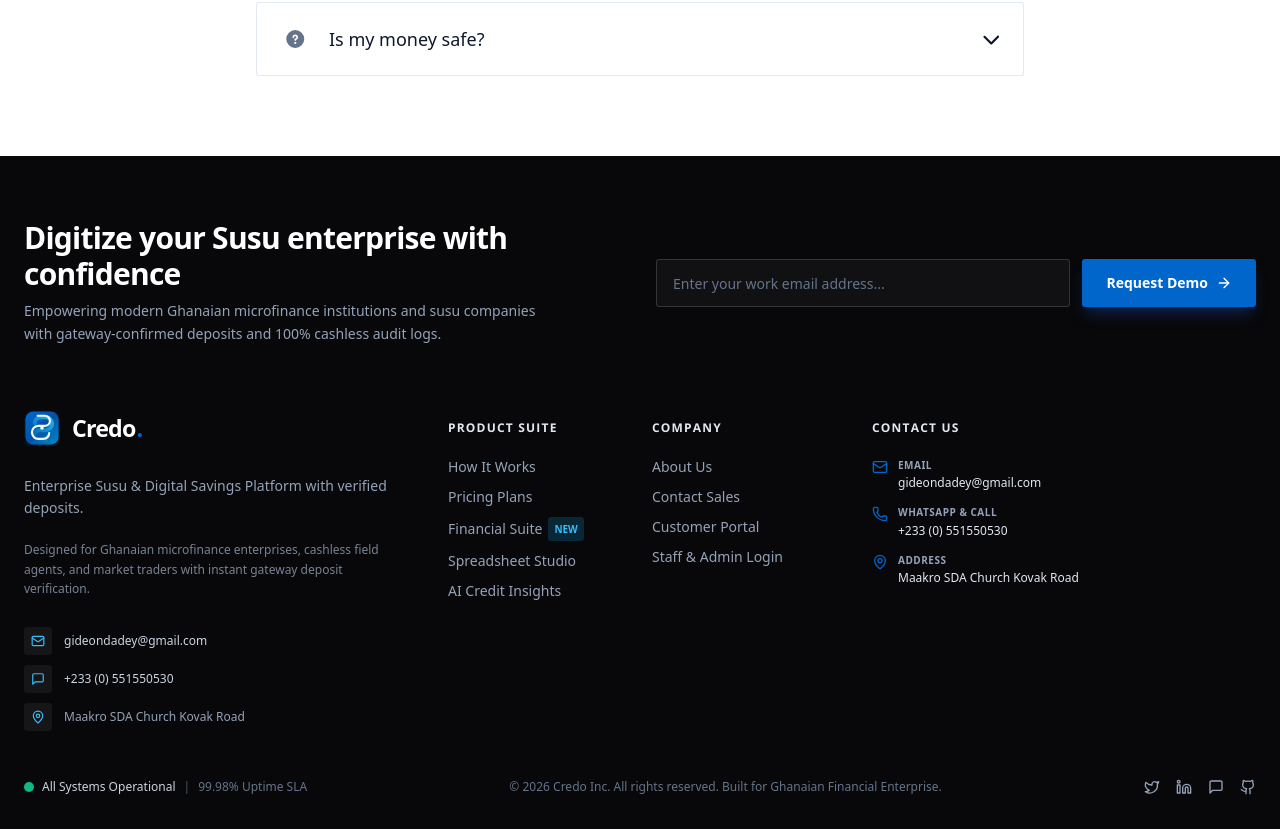
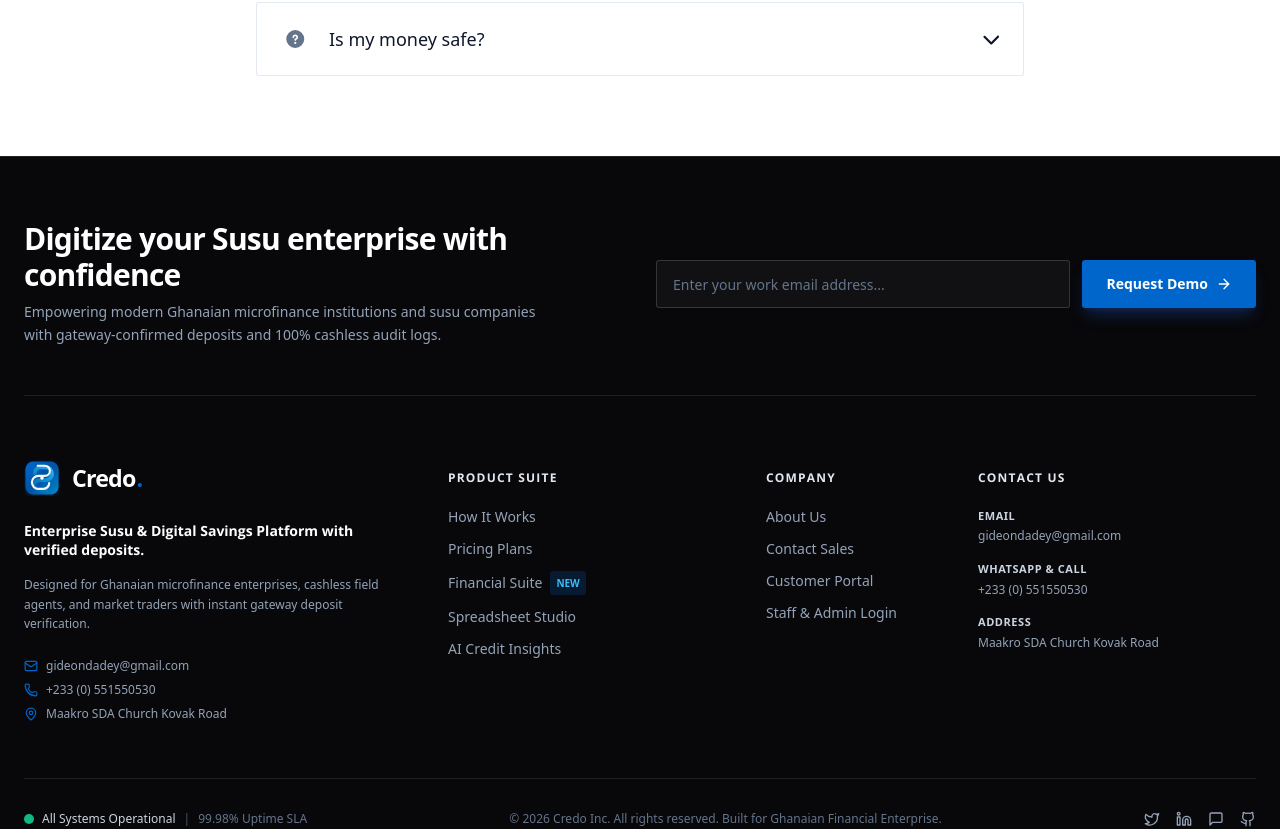
Before and after one commit to Gideon-Dadey/SusuFlow, a Next.js app in the folder apps/web/: page / in a window 1280 px wide. Shown: the part 4418-5247 px from the top of the page. Built offline with nearby package versions, Linux system fonts and the light colour scheme.

Commit message:
feat(ui): update footer layout and columns to match reference specification

```diff
--- a/apps/web/src/components/marketing/footer.tsx
+++ b/apps/web/src/components/marketing/footer.tsx
@@ -6,17 +6,14 @@
   Mail,
   MapPin,
   Phone,
-  ShieldCheck,
-  Lock,
   ArrowRight,
   CheckCircle2,
-  Building2,
-  MessageSquare,
   Github,
   Linkedin,
   Twitter,
+  MessageSquare,
 } from "lucide-react";
-import { APP_NAME, APP_TAGLINE, SUPPORT_EMAIL } from "@/lib/marketing-data";
+import { APP_NAME, SUPPORT_EMAIL } from "@/lib/marketing-data";
 import { BrandLockup } from "@/components/marketing/brand-logo";
 import { MarketingContainer } from "./marketing-container";
 
@@ -34,10 +31,10 @@
   };
 
   return (
-    <footer className="relative overflow-hidden bg-[#08080a] text-slate-100">
+    <footer className="relative overflow-hidden bg-[#08080a] text-slate-100 border-t border-white/10">
       <MarketingContainer className="relative z-10 pt-16 pb-8">
         {/* Top Section: Demo & Newsletter Bar */}
-        <div className="mb-16 grid grid-cols-1 lg:grid-cols-12 gap-8 items-center">
+        <div className="mb-16 grid grid-cols-1 lg:grid-cols-12 gap-8 items-center border-b border-white/10 pb-12">
           <div className="lg:col-span-6 space-y-2">
             <h2 className="text-2xl sm:text-3xl font-bold tracking-tight text-white font-sans">
               Digitize your Susu enterprise with confidence
@@ -75,12 +72,12 @@
                     onChange={(e) => setEmail(e.target.value)}
                     placeholder="Enter your work email address..."
                     required
-                    className="w-full h-12 rounded-2xl border border-white/15 bg-white/[0.04] px-4 text-sm text-white placeholder-slate-500 focus:border-primary focus:outline-none focus:ring-2 focus:ring-primary/30 transition-all"
+                    className="w-full h-12 rounded-xl border border-white/15 bg-white/[0.04] px-4 text-sm text-white placeholder-slate-500 focus:border-[#0066cc] focus:outline-none focus:ring-2 focus:ring-[#0066cc]/30 transition-all"
                   />
                 </div>
                 <button
                   type="submit"
-                  className="h-12 px-6 rounded-2xl bg-[#0066cc] hover:bg-[#0052a3] text-white font-bold text-sm transition-all duration-200 shadow-lg shadow-blue-600/25 flex items-center justify-center gap-2 shrink-0"
+                  className="h-12 px-6 rounded-xl bg-[#0066cc] hover:bg-[#0052a3] text-white font-bold text-sm transition-all duration-200 shadow-lg shadow-blue-600/25 flex items-center justify-center gap-2 shrink-0"
                 >
                   <span>Request Demo</span>
                   <ArrowRight className="h-4 w-4" />
@@ -90,65 +87,61 @@
           </div>
         </div>
 
-        {/* Main Grid: Domain Columns */}
-        <div className="grid grid-cols-1 md:grid-cols-2 lg:grid-cols-12 gap-10">
-          {/* Column 1: Brand & Office Information */}
-          <div className="lg:col-span-4 space-y-5">
+        {/* Main 4-Column Grid */}
+        <div className="grid grid-cols-1 sm:grid-cols-2 lg:grid-cols-12 gap-10">
+          {/* Column 1: Brand Information */}
+          <div className="lg:col-span-4 space-y-4">
             <Link href="/" className="inline-flex items-center">
               <BrandLockup onDark wordmarkClassName="text-2xl" />
             </Link>
-            <p className="text-sm text-slate-400 leading-relaxed max-w-sm">
-              {APP_TAGLINE}
-            </p>
-            <p className="text-xs text-slate-400/80 leading-relaxed">
+            <h3 className="text-sm font-bold text-white leading-snug">
+              Enterprise Susu &amp; Digital Savings Platform with verified
+              deposits.
+            </h3>
+            <p className="text-xs text-slate-400 leading-relaxed">
               Designed for Ghanaian microfinance enterprises, cashless field
               agents, and market traders with instant gateway deposit
               verification.
             </p>
 
-            {/* Direct Contact Links */}
-            <div className="space-y-2.5 pt-2">
+            <div className="space-y-2 pt-2 text-xs text-slate-400">
+              <p className="flex items-center gap-2">
+                <Mail className="h-3.5 w-3.5 text-[#0066cc] shrink-0" />
                 <a
-                href={`mailto:${SUPPORT_EMAIL}`}
-                className="flex items-center gap-3 text-xs text-slate-300 hover:text-sky-400 transition-colors"
+                  href="mailto:gideondadey@gmail.com"
+                  className="hover:text-white transition-colors"
                 >
-                <div className="flex h-7 w-7 items-center justify-center rounded-xl bg-white/[0.06] text-sky-400">
-                  <Mail className="h-3.5 w-3.5" />
-                </div>
-                {SUPPORT_EMAIL}
+                  gideondadey@gmail.com
                 </a>
+              </p>
+              <p className="flex items-center gap-2">
+                <Phone className="h-3.5 w-3.5 text-[#0066cc] shrink-0" />
                 <a
                   href="https://wa.me/233551550530"
                   target="_blank"
                   rel="noreferrer"
-                className="flex items-center gap-3 text-xs text-slate-300 hover:text-sky-400 transition-colors"
+                  className="hover:text-white transition-colors"
                 >
-                <div className="flex h-7 w-7 items-center justify-center rounded-xl bg-white/[0.06] text-sky-400">
-                  <MessageSquare className="h-3.5 w-3.5" />
-                </div>
                   +233 (0) 551550530
                 </a>
-              <div className="flex items-center gap-3 text-xs text-slate-400">
-                <div className="flex h-7 w-7 items-center justify-center rounded-xl bg-white/[0.06] text-sky-400">
-                  <MapPin className="h-3.5 w-3.5" />
-                </div>
-                Maakro SDA Church Kovak Road
-              </div>
+              </p>
+              <p className="flex items-center gap-2">
+                <MapPin className="h-3.5 w-3.5 text-[#0066cc] shrink-0" />
+                <span>Maakro SDA Church Kovak Road</span>
+              </p>
             </div>
           </div>
 
-          {/* 2-Column Mobile Alignment for Product Suite & Company */}
-          <div className="grid grid-cols-2 gap-6 col-span-1 lg:col-span-4 lg:grid-cols-2">
           {/* Column 2: Product Suite */}
-            <div className="space-y-4">
+          <div className="lg:col-span-3 space-y-4">
             <h3 className="text-xs font-bold text-slate-200 uppercase tracking-widest inline-block">
-                Product Suite
+              PRODUCT SUITE
             </h3>
-              <ul className="space-y-2.5 text-sm">
+            <ul className="space-y-3 text-sm">
               <li>
                 <Link
                   href="/how-it-works"
-                    className="text-slate-400 hover:text-sky-400 transition-colors"
+                  className="text-slate-400 hover:text-white transition-colors"
                 >
                   How It Works
                 </Link>
@@ -156,7 +149,7 @@
               <li>
                 <Link
                   href="/pricing"
-                    className="text-slate-400 hover:text-sky-400 transition-colors"
+                  className="text-slate-400 hover:text-white transition-colors"
                 >
                   Pricing Plans
                 </Link>
@@ -164,10 +157,10 @@
               <li>
                 <Link
                   href="/staff/calculator"
-                    className="text-slate-400 hover:text-sky-400 transition-colors flex items-center gap-1.5"
+                  className="text-slate-400 hover:text-white transition-colors inline-flex items-center gap-2"
                 >
                   <span>Financial Suite</span>
-                    <span className="rounded bg-sky-500/20 px-1.5 py-0.5 text-[10px] font-bold text-sky-400">
+                  <span className="rounded bg-[#0066cc]/20 px-1.5 py-0.5 text-[10px] font-bold text-[#38bdf8]">
                     NEW
                   </span>
                 </Link>
@@ -175,7 +168,7 @@
               <li>
                 <Link
                   href="/staff/excel"
-                    className="text-slate-400 hover:text-sky-400 transition-colors"
+                  className="text-slate-400 hover:text-white transition-colors"
                 >
                   Spreadsheet Studio
                 </Link>
@@ -183,7 +176,7 @@
               <li>
                 <Link
                   href="/staff/analytics"
-                    className="text-slate-400 hover:text-sky-400 transition-colors"
+                  className="text-slate-400 hover:text-white transition-colors"
                 >
                   AI Credit Insights
                 </Link>
@@ -192,15 +185,15 @@
           </div>
 
           {/* Column 3: Company */}
-            <div className="space-y-4">
+          <div className="lg:col-span-2 space-y-4">
             <h3 className="text-xs font-bold text-slate-200 uppercase tracking-widest inline-block">
-                Company
+              COMPANY
             </h3>
-              <ul className="space-y-2.5 text-sm">
+            <ul className="space-y-3 text-sm">
               <li>
                 <Link
                   href="/about"
-                    className="text-slate-400 hover:text-sky-400 transition-colors"
+                  className="text-slate-400 hover:text-white transition-colors"
                 >
                   About Us
                 </Link>
@@ -208,7 +201,7 @@
               <li>
                 <Link
                   href="/contact"
-                    className="text-slate-400 hover:text-sky-400 transition-colors"
+                  className="text-slate-400 hover:text-white transition-colors"
                 >
                   Contact Sales
                 </Link>
@@ -216,7 +209,7 @@
               <li>
                 <Link
                   href="/login"
-                    className="text-slate-400 hover:text-sky-400 transition-colors"
+                  className="text-slate-400 hover:text-white transition-colors"
                 >
                   Customer Portal
                 </Link>
@@ -224,70 +217,60 @@
               <li>
                 <Link
                   href="/login"
-                    className="text-slate-400 hover:text-sky-400 transition-colors"
+                  className="text-slate-400 hover:text-white transition-colors"
                 >
-                    Staff & Admin Login
+                  Staff &amp; Admin Login
                 </Link>
               </li>
             </ul>
           </div>
-          </div>
 
-          {/* Column 4: Contact Information */}
-          <div className="lg:col-span-4 space-y-4">
+          {/* Column 4: Contact Us */}
+          <div className="lg:col-span-3 space-y-4">
             <h3 className="text-xs font-bold text-slate-200 uppercase tracking-widest inline-block">
-              Contact Us
+              CONTACT US
             </h3>
-            <div className="space-y-3 text-xs text-slate-400 leading-relaxed">
-              <div className="flex items-start gap-2.5">
-                <Mail className="h-4 w-4 text-[#0066cc] shrink-0 mt-0.5" />
+            <div className="space-y-3.5 text-xs text-slate-400 leading-relaxed">
               <div>
-                  <span className="block text-[10px] font-bold text-slate-400 uppercase tracking-wider">
+                <span className="block text-[11px] font-bold text-slate-300 uppercase tracking-wider mb-0.5">
                   Email
                 </span>
                 <a
                   href="mailto:gideondadey@gmail.com"
-                    className="text-slate-200 hover:text-white transition-colors"
+                  className="text-slate-400 hover:text-white transition-colors"
                 >
                   gideondadey@gmail.com
                 </a>
               </div>
-              </div>
 
-              <div className="flex items-start gap-2.5">
-                <Phone className="h-4 w-4 text-[#0066cc] shrink-0 mt-0.5" />
               <div>
-                  <span className="block text-[10px] font-bold text-slate-400 uppercase tracking-wider">
+                <span className="block text-[11px] font-bold text-slate-300 uppercase tracking-wider mb-0.5">
                   WhatsApp &amp; Call
                 </span>
                 <a
                   href="https://wa.me/233551550530"
                   target="_blank"
                   rel="noreferrer"
-                    className="text-slate-200 hover:text-white transition-colors"
+                  className="text-slate-400 hover:text-white transition-colors"
                 >
                   +233 (0) 551550530
                 </a>
               </div>
-              </div>
 
-              <div className="flex items-start gap-2.5">
-                <MapPin className="h-4 w-4 text-[#0066cc] shrink-0 mt-0.5" />
               <div>
-                  <span className="block text-[10px] font-bold text-slate-400 uppercase tracking-wider">
+                <span className="block text-[11px] font-bold text-slate-300 uppercase tracking-wider mb-0.5">
                   Address
                 </span>
-                  <span className="text-slate-200">
+                <span className="text-slate-400 block">
                   Maakro SDA Church Kovak Road
                 </span>
               </div>
             </div>
           </div>
         </div>
-        </div>
 
-        {/* System Status & Copyright Row */}
-        <div className="mt-12 flex flex-col md:flex-row items-center justify-between gap-4 text-xs text-slate-500">
+        {/* Bottom Status & Copyright Bar */}
+        <div className="mt-14 flex flex-col md:flex-row items-center justify-between gap-4 text-xs text-slate-500 border-t border-white/10 pt-8">
           <div className="flex items-center gap-2">
             <span className="relative flex h-2.5 w-2.5">
               <span className="animate-ping absolute inline-flex h-full w-full rounded-full bg-emerald-400 opacity-75" />
@@ -312,7 +295,7 @@
               target="_blank"
               rel="noreferrer"
               aria-label="Twitter"
-              className="text-slate-400 hover:text-sky-400 transition-colors"
+              className="text-slate-400 hover:text-white transition-colors"
             >
               <Twitter className="h-4 w-4" />
             </a>
@@ -321,7 +304,7 @@
               target="_blank"
               rel="noreferrer"
               aria-label="LinkedIn"
-              className="text-slate-400 hover:text-sky-400 transition-colors"
+              className="text-slate-400 hover:text-white transition-colors"
             >
               <Linkedin className="h-4 w-4" />
             </a>
@@ -330,7 +313,7 @@
               target="_blank"
               rel="noreferrer"
               aria-label="WhatsApp"
-              className="text-slate-400 hover:text-sky-400 transition-colors"
+              className="text-slate-400 hover:text-white transition-colors"
             >
               <MessageSquare className="h-4 w-4" />
             </a>
@@ -339,14 +322,14 @@
               target="_blank"
               rel="noreferrer"
               aria-label="GitHub"
-              className="text-slate-400 hover:text-sky-400 transition-colors"
+              className="text-slate-400 hover:text-white transition-colors"
             >
               <Github className="h-4 w-4" />
             </a>
           </div>
         </div>
 
-        {/* GIANT ORGANIC BRAND WORDMARK BANNER (Hims-inspired luxury brand seal) */}
+        {/* GIANT BRAND WORDMARK BANNER */}
         <div className="relative mt-12 overflow-hidden select-none pointer-events-none text-center">
           <span className="block text-[13vw] sm:text-[15vw] font-extrabold tracking-tighter leading-none text-white/[0.06] uppercase font-sans">
             Credo
```
Lines whose indentation alone changed are shown as unchanged.
